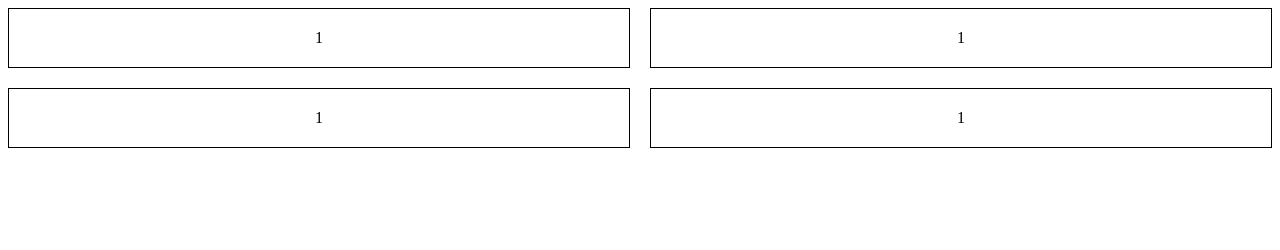
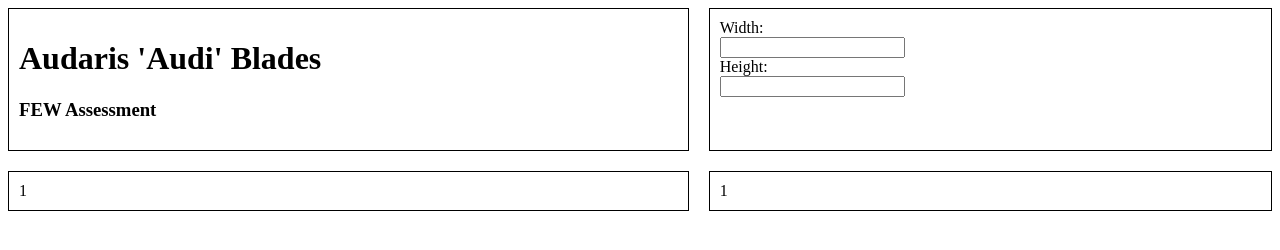
Before and after one commit to ablades/few_assessment, a plain HTML site: page index.html in a window 1280 px wide. Drawn offline with Linux system fonts and the light colour scheme.

Commit message:
add width and height

```diff
--- a/index.html
+++ b/index.html
@@ -7,11 +7,17 @@
         <div class="grid-container">
 
             <div class="grid-item">
-1
+                <h1>Audaris 'Audi' Blades</h1>
+                <h3>FEW Assessment</h3>
             </div>
 
             <div class="grid-item">
-1
+                <form>
+                    <label for="cwidth">Width:</label><br>
+                    <input type="number" id="cwidth" name="cwidth"><br>
+                    <label for="cheight">Height:</label><br>
+                    <input type="number" id="cheight" name="cheight">
+                </form>
             </div>
 
             <div class="grid-item">
--- a/styles.css
+++ b/styles.css
@@ -6,6 +6,6 @@
 
 .grid-item {
     border: 1px solid black;
-    padding: 20px; /*leaving in temporarily*/
-    text-align: center;
+    padding: 10px;
+    text-align: start
 }
```
